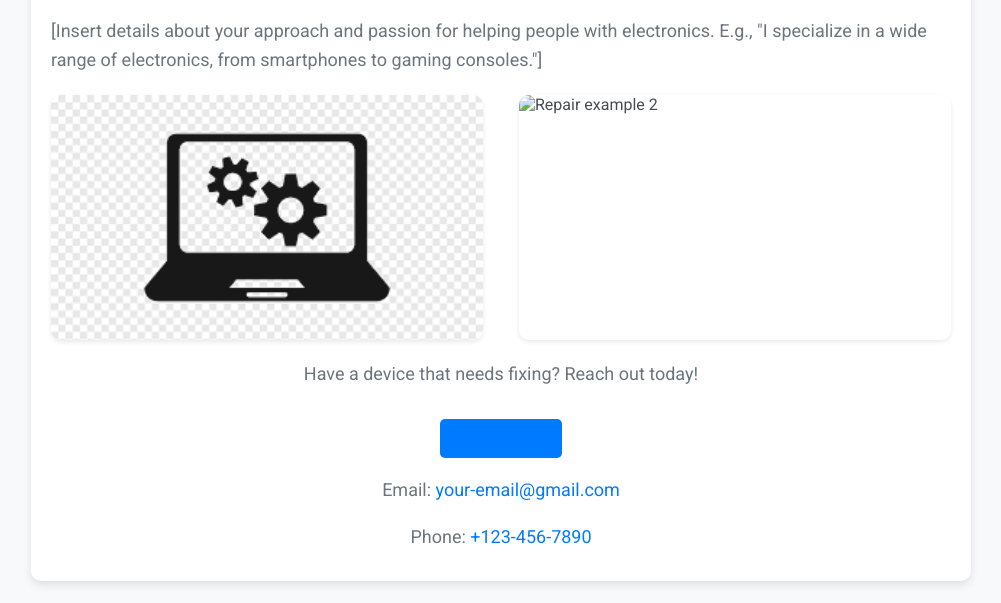
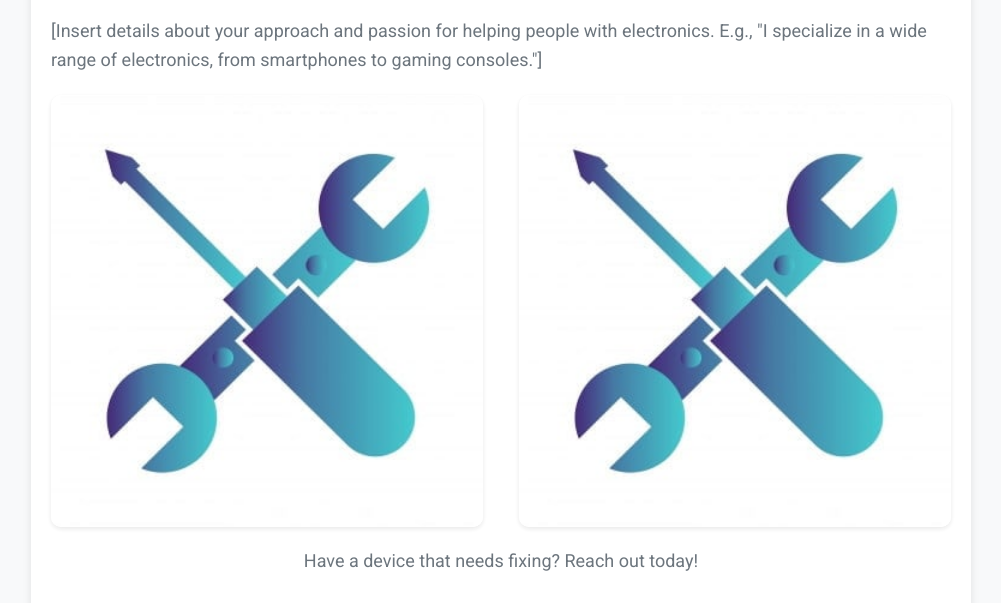
Before and after one commit to Crypticcss/Repair, a plain HTML site: page index.html in a window 1280 px wide. Shown: the part 161-764 px from the top of the page, without its empty margins (139-1140 px from the left). Drawn offline with Linux system fonts and the light colour scheme.

Commit message:
Update index.html

```diff
--- a/index.html
+++ b/index.html
@@ -106,15 +106,15 @@
 
         <div class="photo-section">
             <!-- Add your photos here -->
-            <img src="images.png" alt="Repair example 1">
-            <img src="photo2.jpg" alt="Repair example 2">
+            <img src="iamges1.jpg" alt="Repair example 1">
+            <img src="iamges1.jpg" alt="Repair example 2">
         </div>
 
         <div class="contact-info">
             <p>Have a device that needs fixing? Reach out today!</p>
             <a href="mailto:your-email@gmail.com" class="button">Contact Me</a>
-            <p>Email: <a href="mailto:your-email@gmail.com">your-email@gmail.com</a></p>
-            <p>Phone: <a href="tel:+1234567890">+123-456-7890</a></p>
+            <p>Email: <a href="mailto:crypticcssworkshop@gmail.com">your-email@gmail.com</a></p>
+            <p>Phone: <a href="tel:+1234567890">+444-456-7890</a></p>
         </div>
     </div>
 
```
